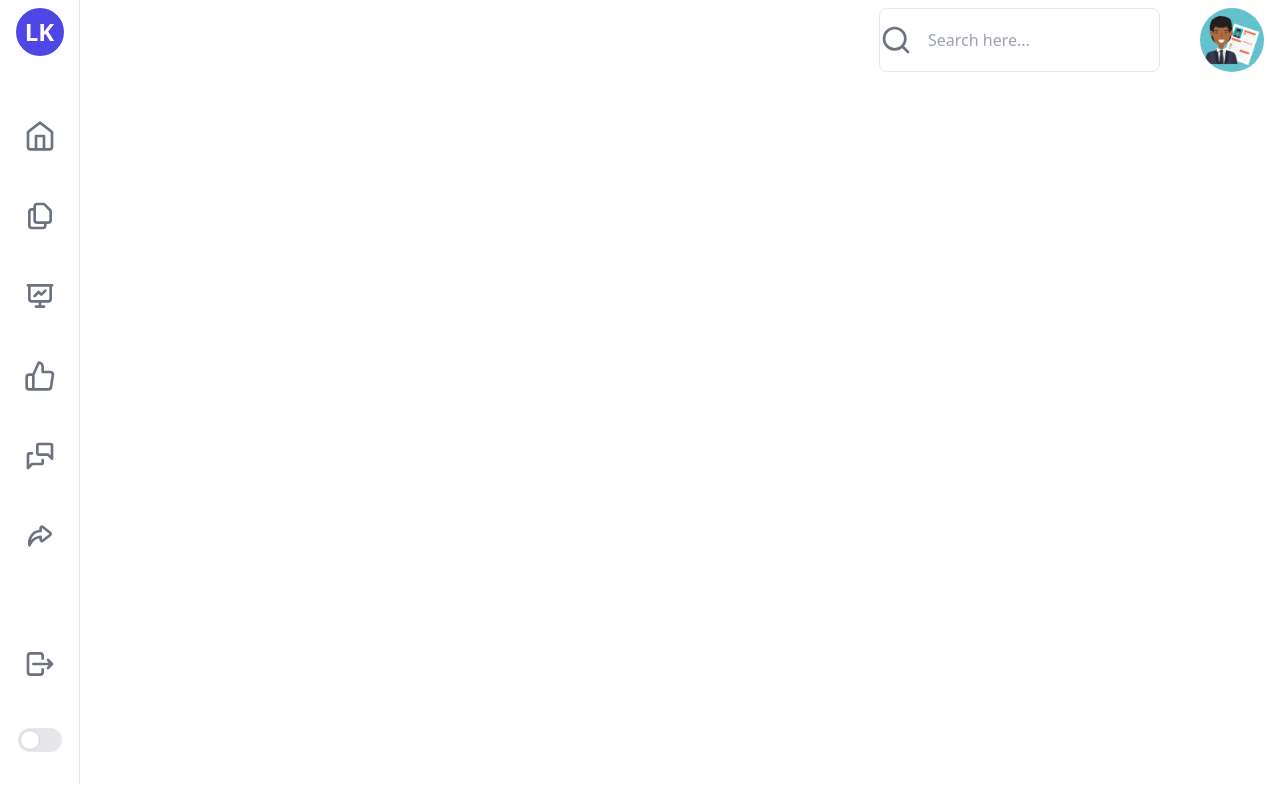
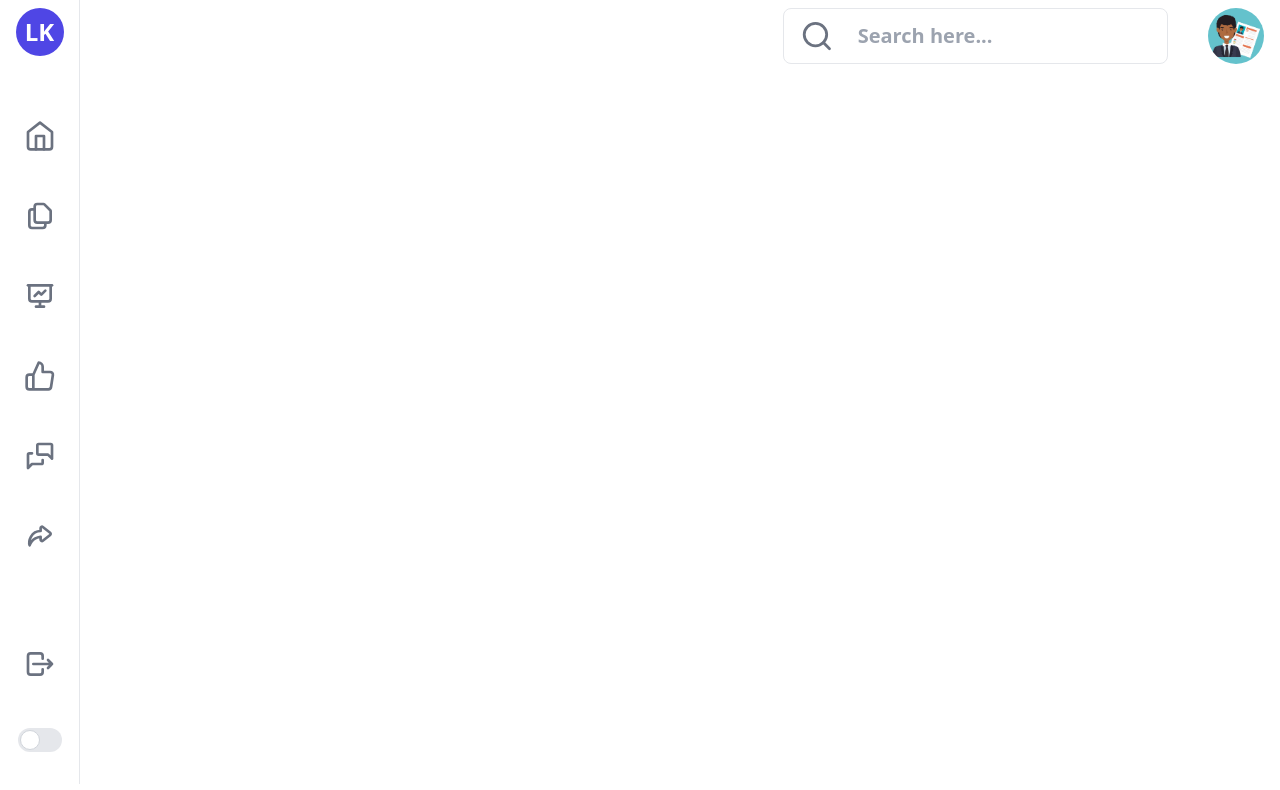
Before and after one commit to LKanan/Admin_Dashboard, a website: page index.html in a window 1280 px wide. Drawn offline with Linux system fonts and the light colour scheme.

Commit message:
update class of input element

```diff
--- a/index.html
+++ b/index.html
@@ -93,15 +93,15 @@
             </div>
         </section>
         <!-- Main section -->
-        <main class="flex-1 flex-grow">
+        <main class="flex-grow flex flex-col">
             <nav class="mt-2 flex justify-end pr-4">
-                <div class="flex-1 flex items-center justify-end gap-x-10 ml-12">
-                    <div class="flex  items-center gap-x-4 border h-full rounded-lg">
-                        <svg class="h-8 w-8 text-gray-500"  viewBox="0 0 24 24"  fill="none"  stroke="currentColor"  stroke-width="2"  stroke-linecap="round"  stroke-linejoin="round">  <circle cx="11" cy="11" r="8" />  <line x1="21" y1="21" x2="16.65" y2="16.65" />
+                <div class="flex items-center justify-end gap-x-10 ml-12">
+                    <div class="flex  items-center gap-x-6 border h-full rounded-lg pl-4">
+                        <svg class="h-10 w-10 text-gray-500"  viewBox="0 0 24 24"  fill="none"  stroke="currentColor"  stroke-width="2"  stroke-linecap="round"  stroke-linejoin="round">  <circle cx="11" cy="11" r="8" />  <line x1="21" y1="21" x2="16.65" y2="16.65" />
                         </svg>
-                        <input type="search" placeholder="Search here...">
+                        <input type="search" placeholder="Search here..." class="w-full font-bold text-xl">
                     </div>
-                    <div class="w-16 h-16">
+                    <div class="flex-none w-14 h-14">
                         <img src="src/images/admin_profile.jpg" alt="" class="rounded-full">
                     </div>
                 </div>
```
Also changed, not shown: src/output.css.
